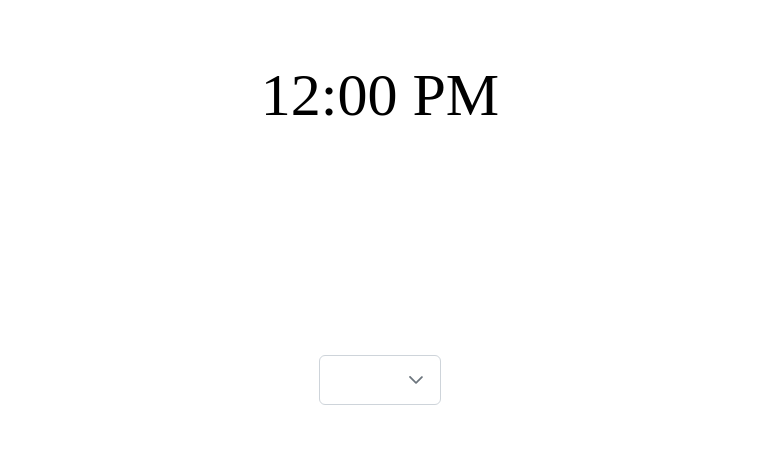
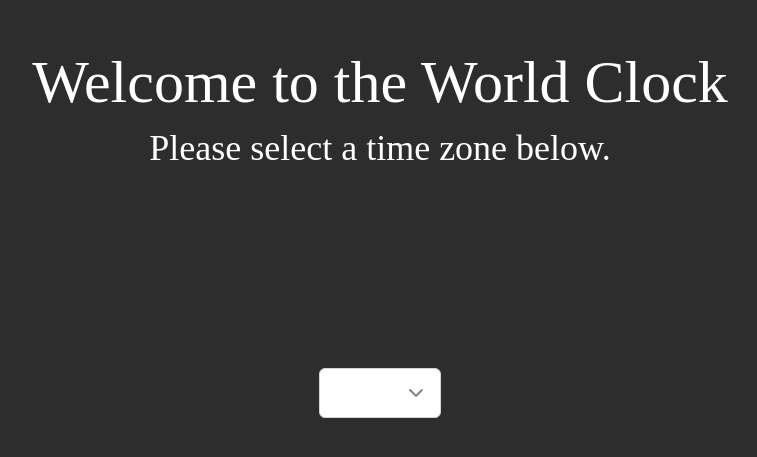
Before and after one commit to waynefaustorilla/world-clock, a Next.js app: page / in a window 1280 px wide. Shown: the part 165-622 px from the top of the page, without its empty margins (260-1017 px from the left). Built offline with nearby package versions, Linux system fonts and the light colour scheme; no server answers.

Commit message:
completed world clock

```diff
--- a/package.json
+++ b/package.json
@@ -17,6 +17,8 @@
     "autoprefixer": "10.4.16",
     "axios": "^1.5.0",
     "eslint-config-next": "13.5.2",
+    "moment": "^2.29.4",
+    "moment-timezone": "^0.5.43",
     "next": "13.5.2",
     "postcss": "8.4.30",
     "primereact": "^9.6.2",
--- a/src/app/globals.scss
+++ b/src/app/globals.scss
@@ -5,3 +5,8 @@
 
 @import "primereact/resources/primereact.min.css";
 @import "primereact/resources/themes/lara-light-indigo/theme.css";
+
+@font-face {
+  font-family: "JetbrainsMono";
+  src: local("./../fonts/JetBrainsMono-Regular.ttf");
+}
--- a/src/app/page.tsx
+++ b/src/app/page.tsx
@@ -2,9 +2,10 @@ import React from "react";
 import Clock from "@/components/Clock";
 import TimeZones from "@/components/TimeZones";
 
-const Home = async () => {
+const Home = () => {
   return (
-    <div className="flex flex-col min-h-screen justify-evenly items-center">
+    <div className="p-4 min-h-screen grid items-center bg-[#2d2d2d]">
+      <div className="h-full flex items-center flex-col justify-evenly shadow-2xl rounded">
         <main>
           <Clock />
         </main>
@@ -13,6 +14,7 @@ const Home = async () => {
           <TimeZones />
         </section>
       </div>
+    </div>
   );
 };
 
--- a/src/components/Clock.tsx
+++ b/src/components/Clock.tsx
@@ -3,12 +3,40 @@
 import React from "react";
 import { RootState } from "@/states/stores/store";
 import { useSelector } from "react-redux";
+import moment from "moment-timezone";
 
 const Clock = () => {
-  const timezone = useSelector((state: RootState) => state.clock.timezone);
+  const { timezone } = useSelector((state: RootState) => state.clock);
+
+  const [time, setTime] = React.useState<string>("");
+  const [date, setDate] = React.useState<string>("");
+
+  React.useEffect(() => {
+    if (timezone !== "") {
+      setInterval(() => {
+        const timeByZone = moment().tz(timezone);
+
+        setDate(timeByZone.format("dddd, MMMM Do, YYYY"));
+        setTime(timeByZone.format("hh:mm:ss A"));
+      }, 100);
+    }
+  }, [timezone]);
 
   return (
-    <h1 className="font-mono text-6xl">12:00 PM</h1>
+    <React.Fragment>
+      {
+        time === "" ?
+          <div className="text-center flex flex-col gap-4">
+            <h1 className="font-mono text-white text-6xl">Welcome to the World Clock</h1>
+            <h3 className="font-mono text-white text-4xl">Please select a time zone below.</h3>
+          </div>
+          :
+          <div className="text-center flex flex-col gap-4">
+            <h1 className="font-mono text-white text-6xl">{time}</h1>
+            <h3 className="font-mono text-white text-4xl">{date}</h3>
+          </div>
+      }
+    </React.Fragment>
   );
 };
 
--- a/src/components/TimeZones.tsx
+++ b/src/components/TimeZones.tsx
@@ -21,7 +21,7 @@ const TimeZones = () => {
 
   return (
     <React.Fragment>
-      <Dropdown options={data} value={timezone} onChange={(event: DropdownChangeEvent) => dispatch(clockActions.setTimeZone(event.target.value))}/>
+      <Dropdown options={data} value={timezone} onChange={(event: DropdownChangeEvent) => dispatch(clockActions.setTimeZone(event.target.value))} filter />
     </React.Fragment>
   );
 };
--- a/src/services/WorldClock.ts
+++ b/src/services/WorldClock.ts
@@ -1,13 +1,16 @@
+import TimeZone from "@/types/TimeZone";
 import API from "@/utilities/API";
 
 export default class WorldClock {
   public static getTimeZones = async () => {
-    const timezones = await API.get("/timezone");
+    const timezones = await API.get<string[]>("/timezone");
 
     return timezones.data;
   };
 
   public static getTimeFromTimeZone = async (timezone: string) => {
-    return await API.get(`/timezone/${timezone}`);
+    const time = await API.get<TimeZone>(`/timezone/${timezone}`);
+
+    return time.data;
   };
 }
--- a/src/states/reducers/clock.ts
+++ b/src/states/reducers/clock.ts
@@ -2,7 +2,8 @@ import { createSlice } from "@reduxjs/toolkit";
 
 const initialState = {
   timezone: "",
-  time: ""
+  time: "",
+  date: ""
 };
 
 const clockSlice = createSlice({
@@ -12,6 +13,9 @@ const clockSlice = createSlice({
     setTime: (state, action) => {
       state.time = action.payload;
     },
+    setDate: (state, action) => {
+      state.date = action.payload;
+    },
     setTimeZone: (state, action) => {
       state.timezone = action.payload;
     }
--- /dev/null
+++ b/src/types/TimeZone.ts
@@ -0,0 +1,19 @@
+interface TimeZone {
+  abbreviation: string;
+  client_ip: string;
+  datetime: string;
+  day_of_week: number;
+  day_of_year: number;
+  dst: boolean;
+  dst_from: string;
+  dst_offset: number;
+  dst_until: string;
+  raw_offset: number;
+  timezone: string;
+  unixtime: number;
+  utc_datetime: string;
+  utc_offset: string;
+  week_number: number;
+}
+
+export default TimeZone;
--- /dev/null
+++ b/src/utilities/TimeZone.ts
@@ -0,0 +1,5 @@
+export default class TimeZone {
+  public static getClientTimeZone = () => {
+    return Intl.DateTimeFormat().resolvedOptions().timeZone;
+  };
+}
```
Also changed, not shown: 2 other files (tests, documents, lock files or other folders). Lines whose indentation alone changed are shown as unchanged.
